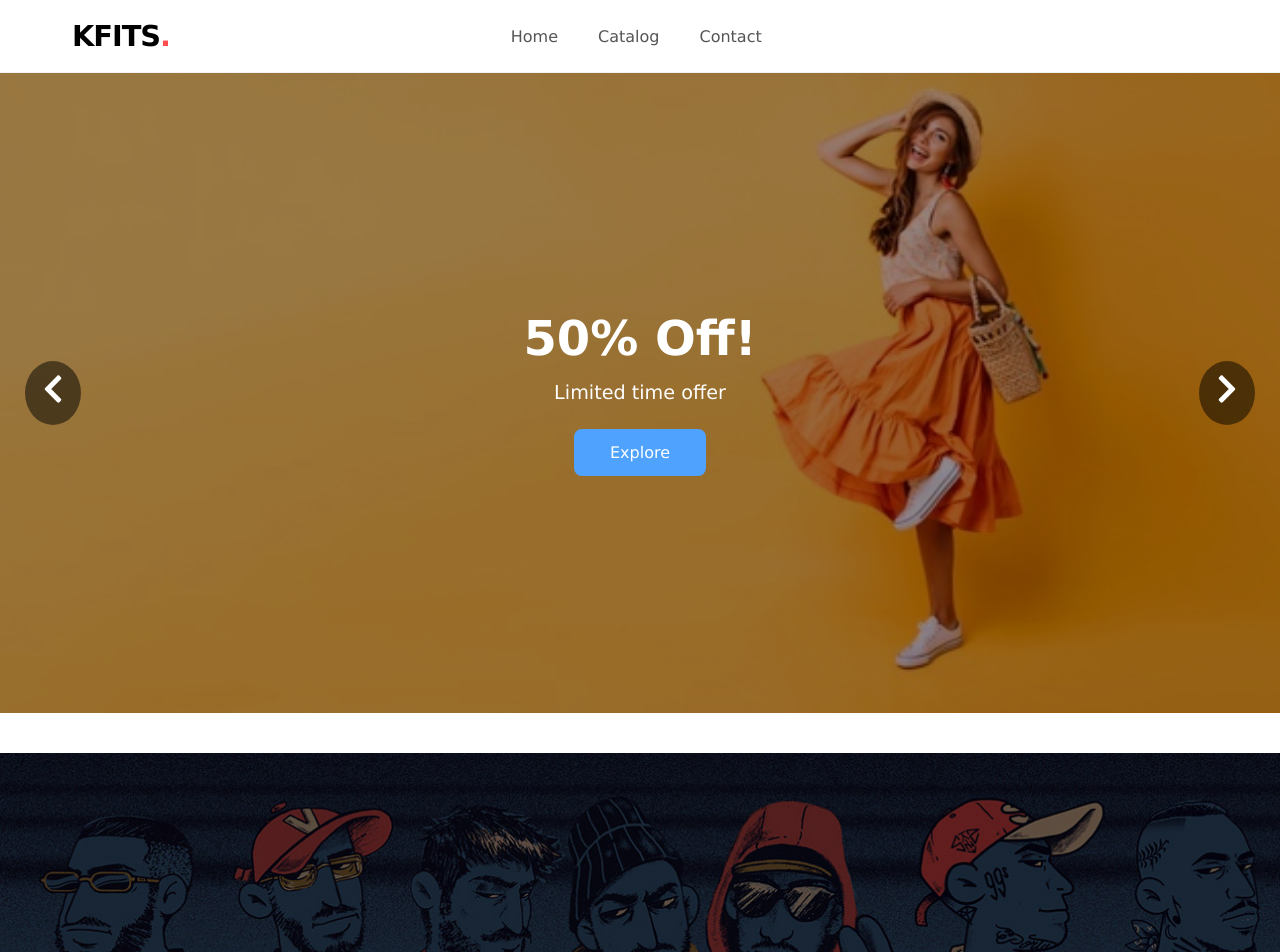
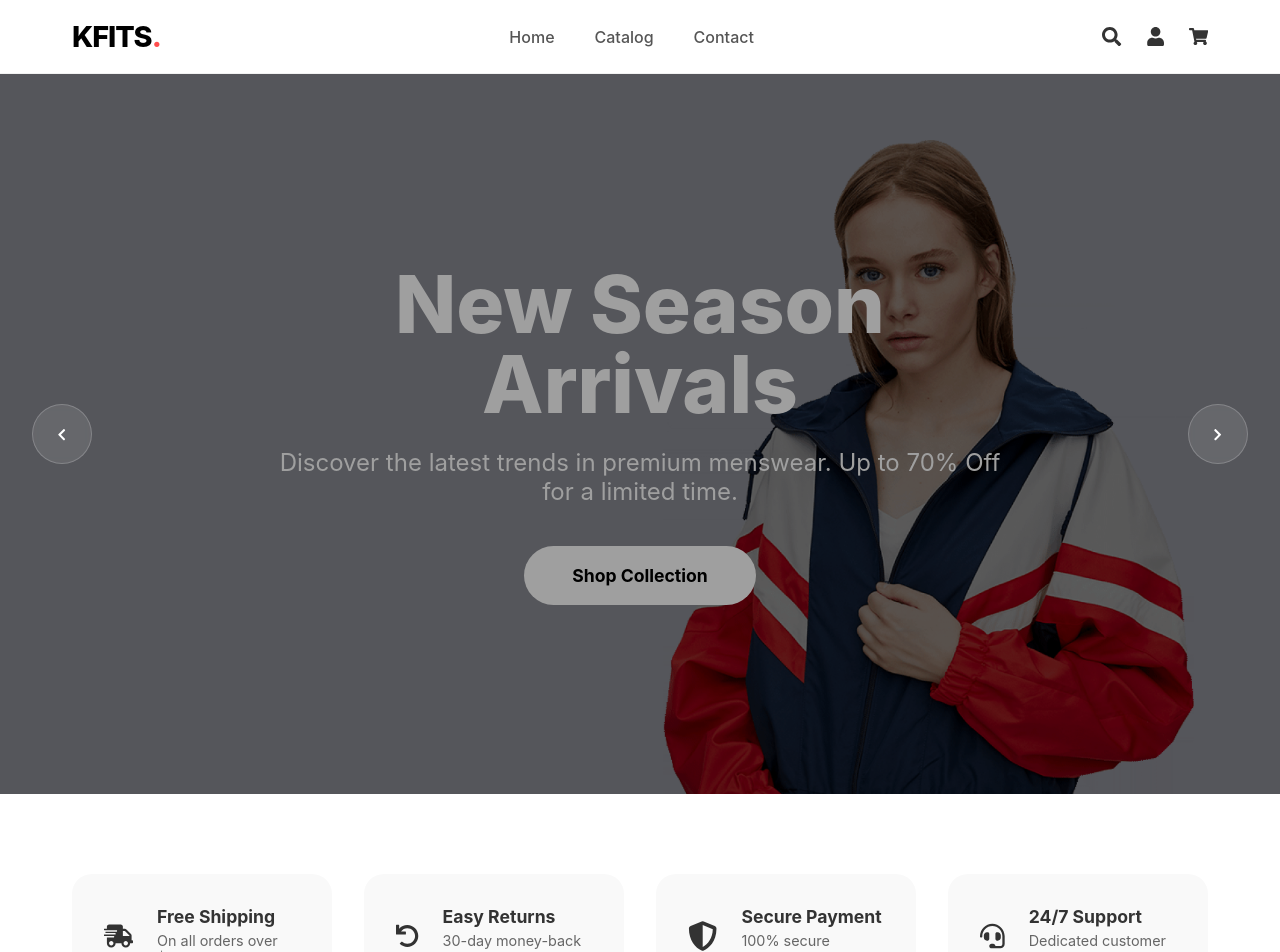
Before and after one commit to Kidkasam/ecommerce, a React (Vite) app: page / in a window 1280 px wide. Shown: the top 952 px of the page. Built offline with nearby package versions, Linux system fonts and the light colour scheme.

Commit message:
style: global UI polish, cinematic hero slider, and multi-column footer

```diff
--- a/package.json
+++ b/package.json
@@ -10,8 +10,11 @@
     "preview": "vite preview"
   },
   "dependencies": {
+    "framer-motion": "^12.34.4",
+    "lucide-react": "^0.576.0",
     "react": "^19.1.1",
     "react-dom": "^19.1.1",
+    "react-hot-toast": "^2.6.0",
     "react-icons": "^5.5.0",
     "react-router-dom": "^7.9.4"
   },
--- a/src/components/footer/Footer.jsx
+++ b/src/components/footer/Footer.jsx
@@ -1,34 +1,51 @@
 import React from "react";
 import { Link } from "react-router-dom";
-import { FaFacebook, FaTwitter, FaInstagram, FaYoutube } from "react-icons/fa";
+import { FaFacebook, FaTwitter, FaInstagram, FaYoutube, FaMapMarkerAlt, FaEnvelope, FaPhone } from "react-icons/fa";
 import "./Footer.css";
 
 const Footer = () => {
   return (
-    <footer className="footer-container">
-      <div className="footer-section-about">
+    <footer className="footer-wrapper">
+      <div className="footer-grid">
+        <div className="footer-col about">
+          <h2 className="footer-logo">KFITS<span>.</span></h2>
           <p>
-         © 2025 KFits. All rights reserved.<br/>
-Quality apparel and accessories delivered to your doorstep.
+            Experience the pinnacle of menswear. Our curated collection brings together precision tailoring and sustainable craftsmanship for the modern world.
           </p>
+          <div className="social-links">
+            <a href="#" aria-label="Facebook"><FaFacebook /></a>
+            <a href="#" aria-label="Twitter"><FaTwitter /></a>
+            <a href="#" aria-label="Instagram"><FaInstagram /></a>
+            <a href="#" aria-label="YouTube"><FaYoutube /></a>
+          </div>
         </div>
 
-      <div className="footer-section-links">
+        <div className="footer-col">
+          <h4>Platform</h4>
           <Link to="/">Home</Link>
-        <Link to="/products">Products</Link>
-
-        <Link to="/cart">Cart</Link>
-        <Link to="/contact">Contact</Link>
+          <Link to="/products">New Catalog</Link>
+          <Link to="/cart">Your Bag</Link>
+          <Link to="/contact">Support</Link>
         </div>
 
-      <div className="footer-section-socials">
-        <h2>Follow Us</h2>
-        <div className="footer-icons">
-          <a href="#"><FaFacebook /></a>
-          <a href="#"><FaTwitter /></a>
-          <a href="#"><FaInstagram /></a>
-          <a href="#"><FaYoutube /></a>
+        <div className="footer-col">
+          <h4>Customer Care</h4>
+          <Link to="#">Order Status</Link>
+          <Link to="#">Shipping Info</Link>
+          <Link to="#">Return Policy</Link>
+          <Link to="#">Privacy Policy</Link>
         </div>
+
+        <div className="footer-col contact">
+          <h4>Get in Touch</h4>
+          <p><FaMapMarkerAlt /> 123 Fashion Ave, NY 10001</p>
+          <p><FaEnvelope /> support@kfits.com</p>
+          <p><FaPhone /> +1 (555) 000-0000</p>
+        </div>
+      </div>
+
+      <div className="footer-bottom">
+        <p>&copy; 2026 KFITS. All rights reserved. Designed for the bold.</p>
       </div>
     </footer>
   );
--- a/src/index.css
+++ b/src/index.css
@@ -1,8 +1,48 @@
-*{
+:root {
+  --primary: #000;
+  --bg: #fff;
+  --text: #333;
+  --light-gray: #f5f5f5;
+  --border: #eeeeee;
+}
+
+* {
   margin: 0;
   padding: 0;
   box-sizing: border-box;
-  font-family: Verdana, Geneva, Tahoma, sans-serif;
+  font-family: 'Inter', -apple-system, BlinkMacSystemFont, "Segoe UI", Roboto, Helvetica, Arial, sans-serif;
   text-decoration: none;
-  color: white;
 }
+
+html {
+  scroll-behavior: smooth;
+}
+
+body {
+  color: var(--text);
+  background-color: var(--bg);
+  -webkit-font-smoothing: antialiased;
+  -moz-osx-font-smoothing: grayscale;
+}
+
+button,
+input {
+  font-family: inherit;
+}
+
+::-webkit-scrollbar {
+  width: 8px;
+}
+
+::-webkit-scrollbar-track {
+  background: #f1f1f1;
+}
+
+::-webkit-scrollbar-thumb {
+  background: #ccc;
+  border-radius: 10px;
+}
+
+::-webkit-scrollbar-thumb:hover {
+  background: #888;
+}
--- a/src/pages/home/Home.css
+++ b/src/pages/home/Home.css
@@ -1,100 +1,146 @@
-.hero {
-  position: relative;
-  width: 100%;
-  height: 80vh;
-  overflow: hidden;
+.home-page {
+  overflow-x: hidden;
 }
 
-.hero img {
+.hero-slider {
+  position: relative;
+  height: 90vh;
   width: 100%;
-  height: 100%;
-  object-fit: cover;
-  display: block;
+  background: #000;
 }
 
-.overlay {
+.slide {
   position: absolute;
   top: 0;
   left: 0;
   width: 100%;
   height: 100%;
-  background: rgba(0,0,0,0.4);
   display: flex;
-  flex-direction: column;
+  align-items: center;
   justify-content: center;
-  align-items: center;
-  text-align: center;
-  color: #fff;
-  padding: 0 40px; /* increased horizontal padding */
-  box-sizing: border-box;
 }
 
-.overlay h1 {
-  font-size: 3rem;
-  margin-bottom: 15px;
+.slide img {
+  width: 100%;
+  height: 100%;
+  object-fit: cover;
+  opacity: 0.6;
 }
 
-.overlay p {
-  font-size: 1.2rem;
-  margin-bottom: 25px;
-  max-width: 600px; /* prevent text from stretching too wide */
+.hero-overlay {
+  position: absolute;
+  z-index: 10;
+  text-align: center;
+  color: white;
+  max-width: 800px;
+  padding: 2rem;
 }
 
-.cta-btn {
-  background-color: #4fa3ff;
-  color: #fff;
-  padding: 14px 36px; /* slightly bigger for balance */
-  font-size: 1rem;
-  border: none;
-  border-radius: 8px;
-  cursor: pointer;
-  transition: background 0.3s;
+.hero-overlay h1 {
+  font-size: 5rem;
+  font-weight: 800;
+  margin-bottom: 1.5rem;
+  line-height: 1;
 }
 
-.cta-btn:hover {
-  background-color: #1e90ff;
+.hero-overlay p {
+  font-size: 1.5rem;
+  margin-bottom: 2.5rem;
+  opacity: 0.9;
 }
 
-.arrow {
+.hero-cta {
+  padding: 1.2rem 3rem;
+  background: white;
+  color: black;
+  border: none;
+  border-radius: 50px;
+  font-size: 1.1rem;
+  font-weight: 700;
+  cursor: pointer;
+  transition: transform 0.3s, background 0.3s;
+}
+
+.hero-cta:hover {
+  transform: scale(1.05);
+  background: #f0f0f0;
+}
+
+.slider-arrow {
   position: absolute;
   top: 50%;
   transform: translateY(-50%);
-  background: rgba(0,0,0,0.5);
-  border: none;
-  color: #fff;
-  font-size: 2rem;
+  z-index: 20;
+  background: rgba(255, 255, 255, 0.1);
+  color: white;
+  border: 1px solid rgba(255, 255, 255, 0.2);
+  width: 60px;
+  height: 60px;
+  border-radius: 50%;
+  display: flex;
+  align-items: center;
+  justify-content: center;
   cursor: pointer;
-  padding: 12px;
-  border-radius: 50%;
+  transition: background 0.3s;
+  backdrop-filter: blur(5px);
 }
 
-.arrow.prev { left: 25px; }
-.arrow.next { right: 25px; }
+.slider-arrow:hover {
+  background: rgba(255, 255, 255, 0.3);
+}
 
-.banners img {
-  width: 100%;
-  height: auto;
-  display: block;
-  margin-top: 40px;
+.slider-arrow.prev {
+  left: 2rem;
+}
+
+.slider-arrow.next {
+  right: 2rem;
+}
+
+/* Features Section */
+.features-grid {
+  display: grid;
+  grid-template-columns: repeat(auto-fit, minmax(250px, 1fr));
+  gap: 2rem;
+  max-width: 1200px;
+  margin: 0 auto;
+  padding: 5rem 2rem;
+}
+
+.feature-item {
+  display: flex;
+  align-items: center;
+  gap: 1.5rem;
+  padding: 2rem;
+  background: #f9f9f9;
+  border-radius: 20px;
+  transition: transform 0.3s;
+}
+
+.feature-item:hover {
+  transform: translateY(-5px);
+}
+
+.feature-item h4 {
+  font-size: 1.1rem;
+  margin-bottom: 0.3rem;
+}
+
+.feature-item p {
+  color: #666;
+  font-size: 0.9rem;
 }
 
 @media (max-width: 768px) {
-  .overlay {
-    padding: 0 20px;
+  .hero-overlay h1 {
+    font-size: 3rem;
   }
-  .overlay h1 {
-    font-size: 2rem;
+
+  .hero-overlay p {
+    font-size: 1.1rem;
   }
-  .overlay p {
-    font-size: 1rem;
-    max-width: 90%;
-  }
-  .arrow {
-    font-size: 1.5rem;
-    padding: 10px;
-  }
-  .cta-btn {
-    padding: 12px 24px;
-    font-size: 0.95rem;
+
+  .slider-arrow {
+    display: none;
   }
 }
--- a/src/pages/home/Home.jsx
+++ b/src/pages/home/Home.jsx
@@ -1,31 +1,31 @@
-import React, { useState, useEffect,  } from 'react';
+import React, { useState, useEffect } from 'react';
 import { useNavigate } from 'react-router-dom';
-import { FaChevronLeft, FaChevronRight } from 'react-icons/fa';
+import { motion, AnimatePresence } from 'framer-motion';
+import { FaChevronLeft, FaChevronRight, FaShippingFast, FaShieldAlt, FaUndo, FaHeadset } from 'react-icons/fa';
 import Hero1 from '../../assets/img/hero4.png';
-import Banner from '../../assets/img/banner/b1.jpg';
+import Banner2 from '../../assets/img/banner/b17.jpg';
 import Banner1 from '../../assets/img/blog/b2.jpg';
-import Banner2 from '../../assets/img/banner/b17.jpg';
 
 import './Home.css';
 
 const slides = [
   {
-    title: "70% Off!",
-    subtitle: "Grab your favorite products now",
+    title: "New Season Arrivals",
+    subtitle: "Discover the latest trends in premium menswear. Up to 70% Off for a limited time.",
     img: Hero1,
-    btnText: "Shop Now",
+    btnText: "Shop Collection",
   },
   {
-    title: "50% Off!",
-    subtitle: "Limited time offer",
+    title: "Sustainable Fashion",
+    subtitle: "Eco-friendly fabrics meeting modern silhouettes. 50% Off this week.",
     img: Banner2,
-    btnText: "Explore",
+    btnText: "Explore More",
   },
   {
-    title: "30% Off!",
-    subtitle: "Don't miss out",
+    title: "The Weekend Edit",
+    subtitle: "Comfort meets classic style. Grab your essentials now.",
     img: Banner1,
-    btnText: "Buy Now",
+    btnText: "Browse Now",
   },
 ];
 
@@ -36,7 +36,7 @@ const Home = () => {
   useEffect(() => {
     const timer = setInterval(() => {
       setIndex(prev => (prev + 1) % slides.length);
-    }, 5000);
+    }, 6000);
     return () => clearInterval(timer);
   }, []);
 
@@ -44,26 +44,79 @@ const Home = () => {
   const prevSlide = () => setIndex((prev) => (prev - 1 + slides.length) % slides.length);
 
   return (
-    <div>
+    <div className="home-page">
+      <section className="hero-slider">
+        <AnimatePresence mode="wait">
+          <motion.div
+            key={index}
+            initial={{ opacity: 0 }}
+            animate={{ opacity: 1 }}
+            exit={{ opacity: 0 }}
+            transition={{ duration: 0.8 }}
+            className="slide"
+          >
+            <img src={slides[index].img} alt={slides[index].title} />
+            <div className="hero-overlay">
+              <motion.h1
+                initial={{ y: 30, opacity: 0 }}
+                animate={{ y: 0, opacity: 1 }}
+                transition={{ delay: 0.2 }}
+              >
+                {slides[index].title}
+              </motion.h1>
+              <motion.p
+                initial={{ y: 30, opacity: 0 }}
+                animate={{ y: 0, opacity: 1 }}
+                transition={{ delay: 0.4 }}
+              >
+                {slides[index].subtitle}
+              </motion.p>
+              <motion.button
+                initial={{ y: 30, opacity: 0 }}
+                animate={{ y: 0, opacity: 1 }}
+                transition={{ delay: 0.6 }}
+                className="hero-cta"
+                onClick={() => navigate('/products')}
+              >
+                {slides[index].btnText}
+              </motion.button>
+            </div>
+          </motion.div>
+        </AnimatePresence>
 
-      <section className="hero">
-        <img src={slides[index].img} alt={slides[index].title} />
-        <div className="overlay">
-          <h1>{slides[index].title}</h1>
-          <p>{slides[index].subtitle}</p>
-          <button className="cta-btn">{slides[index].btnText}</button>
-        </div>
-        <button className="arrow prev" onClick={prevSlide}>
-          <FaChevronLeft />
-        </button>
-        <button className="arrow next" onClick={nextSlide}>
-          <FaChevronRight />
-        </button>
+        <button className="slider-arrow prev" onClick={prevSlide}><FaChevronLeft /></button>
+        <button className="slider-arrow next" onClick={nextSlide}><FaChevronRight /></button>
       </section>
 
-
-      <section className="banners">
-        <img src={Banner} alt="Banner" />
+      <section className="features-grid">
+        <div className="feature-item">
+          <FaShippingFast size={32} />
+          <div>
+            <h4>Free Shipping</h4>
+            <p>On all orders over $150</p>
+          </div>
+        </div>
+        <div className="feature-item">
+          <FaUndo size={32} />
+          <div>
+            <h4>Easy Returns</h4>
+            <p>30-day money-back guarantee</p>
+          </div>
+        </div>
+        <div className="feature-item">
+          <FaShieldAlt size={32} />
+          <div>
+            <h4>Secure Payment</h4>
+            <p>100% secure checkout</p>
+          </div>
+        </div>
+        <div className="feature-item">
+          <FaHeadset size={32} />
+          <div>
+            <h4>24/7 Support</h4>
+            <p>Dedicated customer service</p>
+          </div>
+        </div>
       </section>
     </div>
   );
```
Also changed, not shown: src/components/footer/Footer.css (+79 -41 lines), 1 other file (tests, documents, lock files or other folders). Lines whose indentation alone changed are shown as unchanged.
